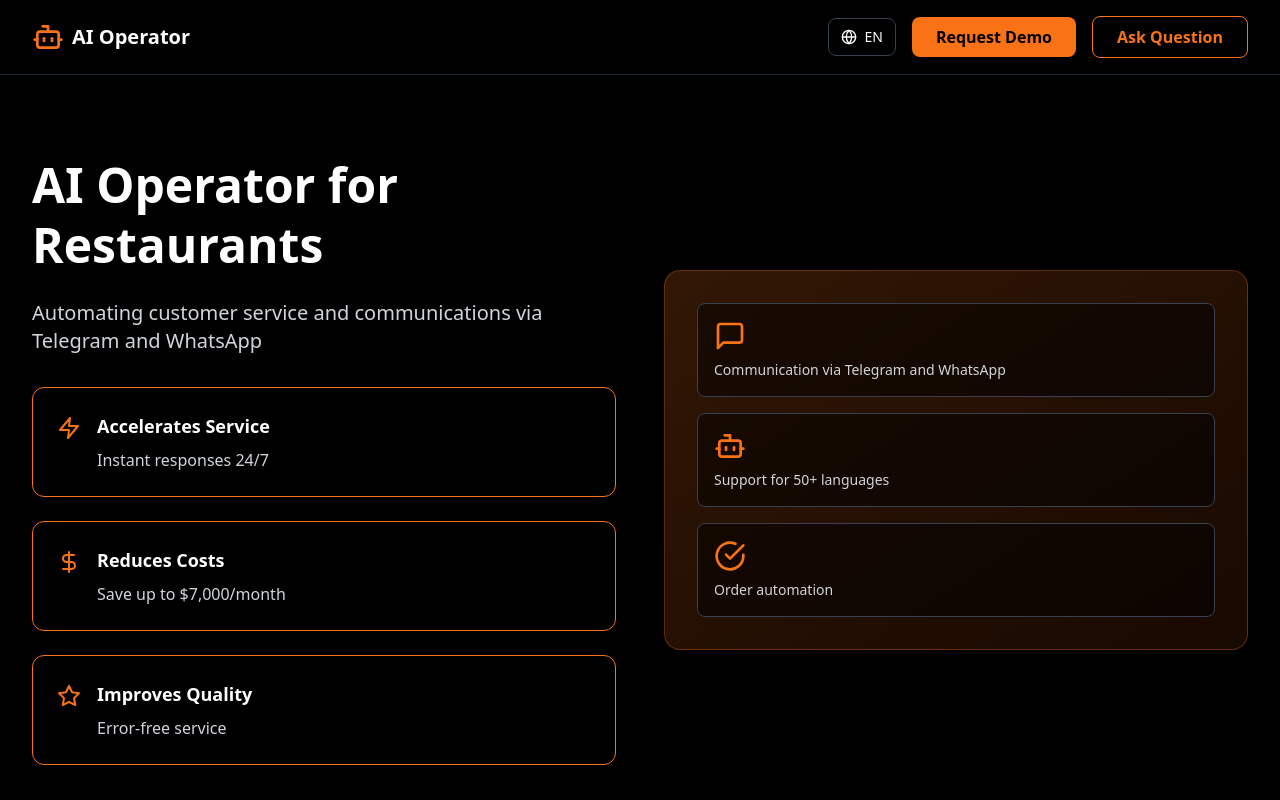
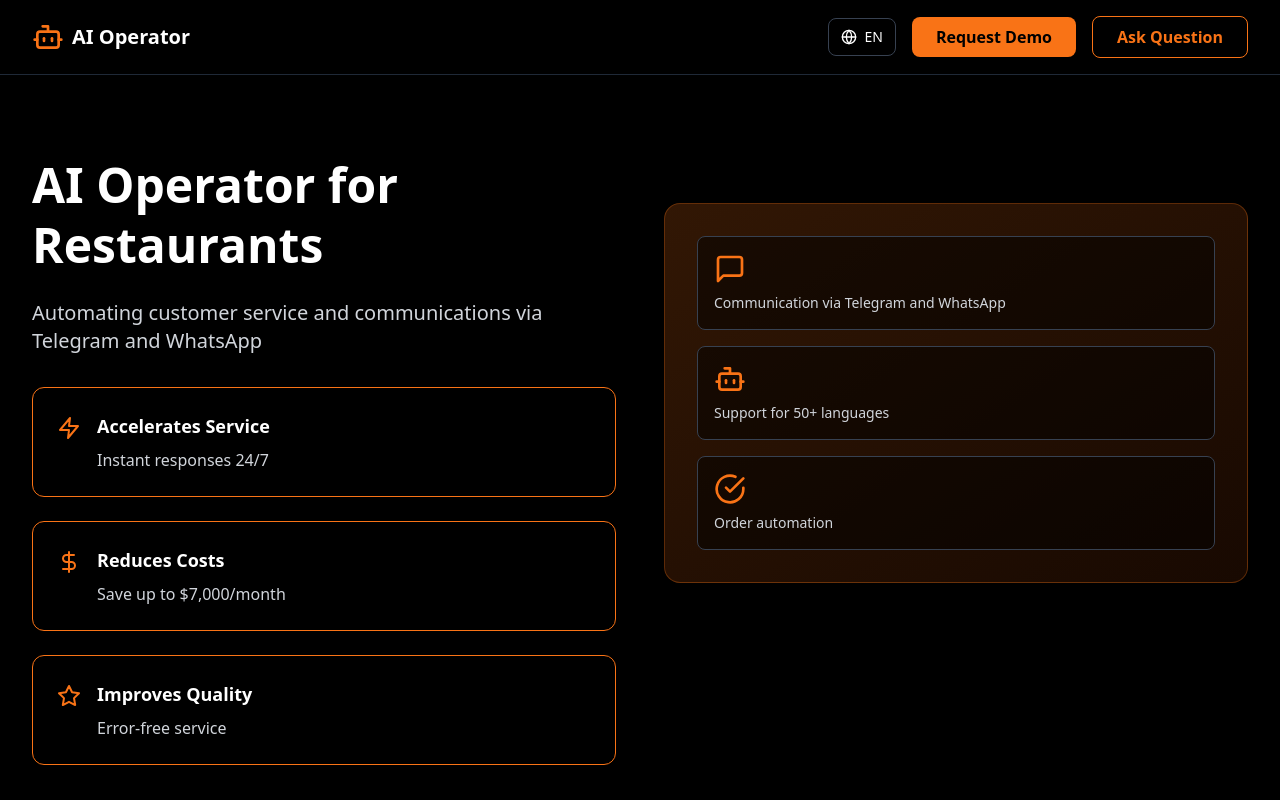
Before and after one commit to st-VALVe/iOperator_website, a React (Vite) app: page / in a window 1280 px wide. Shown: the top 800 px of the page. Built offline with nearby package versions, Linux system fonts and the light colour scheme.

Commit message:
Align hero section blocks - move right block down for better alignment

```diff
--- a/src/App.tsx
+++ b/src/App.tsx
@@ -125,7 +125,7 @@ function App() {
 
       <main>
         <section className="max-w-7xl mx-auto px-4 sm:px-6 lg:px-8 py-20">
-          <div className="grid lg:grid-cols-2 gap-12 items-center">
+          <div className="grid lg:grid-cols-2 gap-12 items-start">
             <div>
               <h1 className="text-5xl font-bold leading-tight mb-6">
                 {t('heroTitle')}
@@ -167,7 +167,7 @@ function App() {
               </div>
             </div>
 
-            <div className="relative">
+            <div className="relative lg:pt-12">
               <div className="bg-gradient-to-br from-orange-500/20 to-orange-600/10 rounded-2xl p-8 border border-orange-500/30">
                 <div className="space-y-4">
                   <div className="bg-black/50 rounded-lg p-4 border border-gray-700">
```
